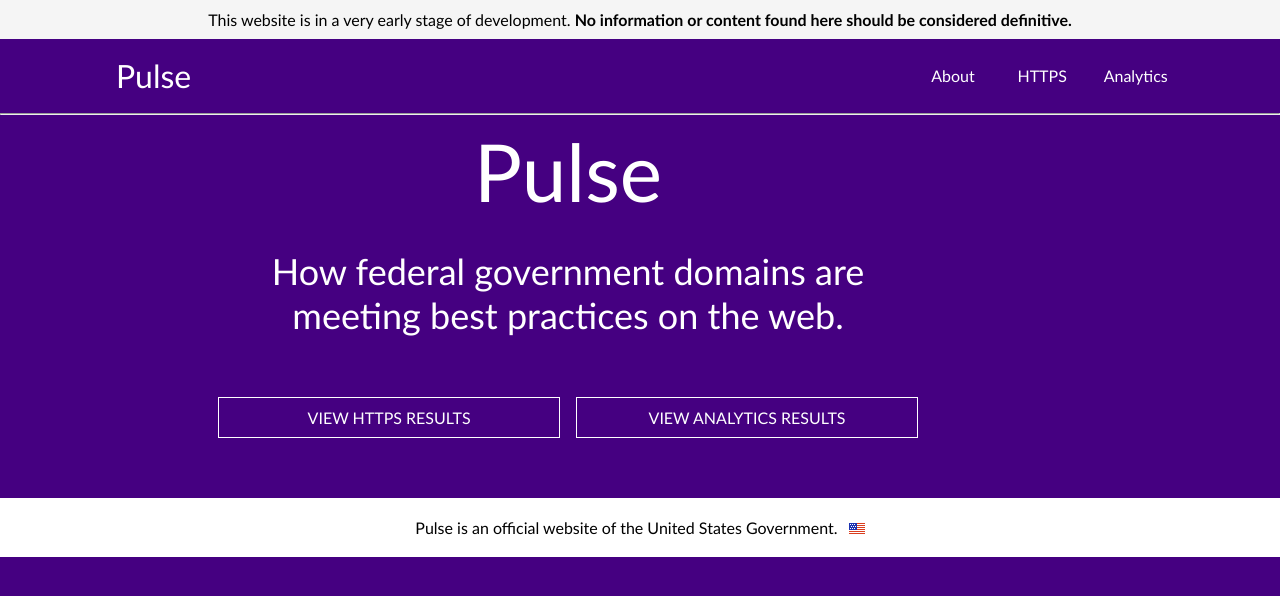
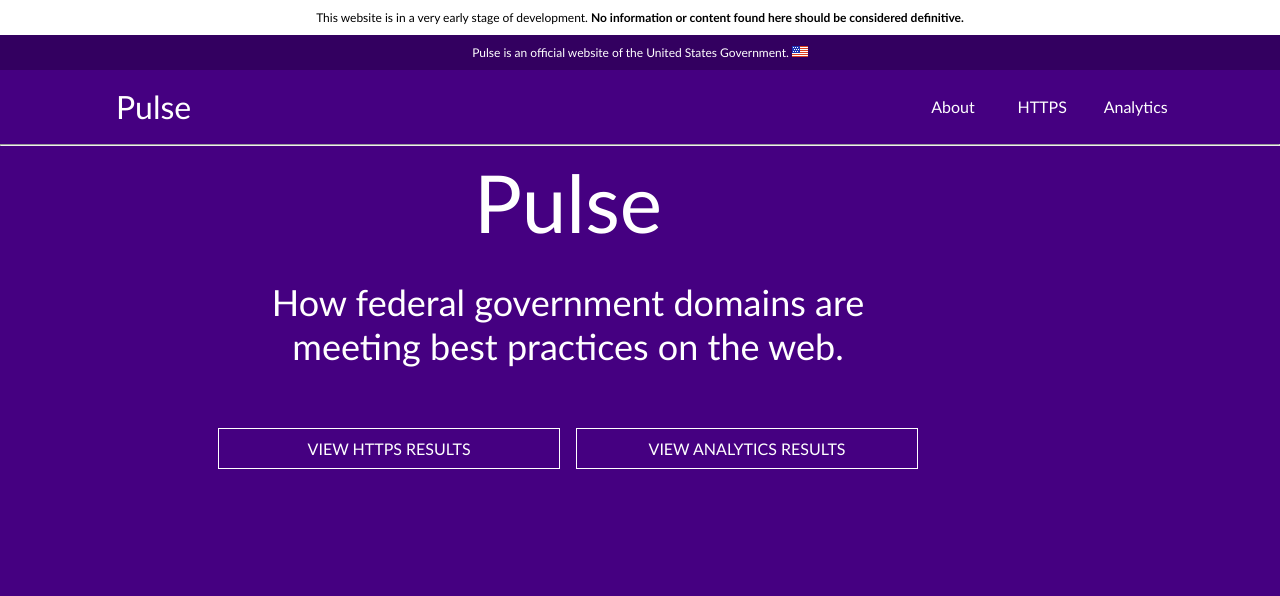
Before and after one commit to 18F/pulse, a Jekyll site: the page built from pages/index.html, in a window 1280 px wide. Shown: the top 596 px of the page. Built offline with Jekyll 4.4.1, drawn with Linux system fonts in a browser that asks for light colours; Markdown is read by kramdown in place of the engine named in the settings.

Commit message:
Moving official US Govt Website tag to the top, refs #75.

```diff
--- a/_includes/disclaimer.html
+++ b/_includes/disclaimer.html
@@ -1,5 +1,12 @@
-<div class="disclaimer">
+<header class="site-header">
     <p>
         This website is in a very early stage of development. <strong>No information or content found here should be considered definitive.</strong>
     </p>
-</div>
+
+    <p class="us-official">
+	  	{{ site.name }} is an official website of the United States Government.
+	  	<img
+	  	alt="US flag signifying that this is a United States Federal Government website"
+	  	src="/assets/images/us_flag_small.png">
+  	</p>
+</header>
--- a/_includes/footer.html
+++ /dev/null
@@ -1,7 +0,0 @@
-<footer>
-  {{ site.name }} is an official website of the United States Government.
-
-  <img
-    alt="US flag signifying that this is a United States Federal Government website"
-    src="/assets/images/us_flag_small.png">
-</footer>
--- a/_includes/nav.html
+++ b/_includes/nav.html
@@ -1,4 +1,4 @@
-<header>
+<nav>
 
   <h1>
     <a href="/">{{ site.name }}</a>
@@ -16,6 +16,6 @@
     </li>
   </ul>
 
-</header>
+</nav>
 
 <hr/>
--- a/_layouts/default.html
+++ b/_layouts/default.html
@@ -13,8 +13,6 @@
   {{ content }}
 </section>
 
-{% include footer.html %}
-
 {% include analytics.html %}
 
 </body>
--- a/assets/css/main.css
+++ b/assets/css/main.css
@@ -14,38 +14,42 @@
 
 body {
   background-color: #450081;
-  color: #ffffff;
-  font-family: Lato, Arial, sans-serif; }
+  color: white;
+  font-family: "Lato", Helvetica, sans-serif; }
   body a {
     color: #ffffff;
     text-decoration: none; }
 
-.disclaimer {
-  margin: 0 auto 0px auto;
-  padding: 10px;
+header.site-header {
+  font-size: 12px;
   text-align: center;
-  background-color: #f5f5f5;
-  color: #000000; }
+  color: #000000;
+  background: white; }
+  header.site-header p {
+    padding: 10px 0; }
+  header.site-header .us-official {
+    background-color: #330060;
+    color: white; }
 
-header {
+nav {
   max-width: 68em;
   margin-left: auto;
   margin-right: auto;
   padding: 10px 0; }
-  header:after {
+  nav:after {
     content: "";
     display: table;
     clear: both; }
-  header h1 {
+  nav h1 {
     float: left;
     display: block;
     margin-right: 2.35765%;
     width: 74.41059%;
     margin-top: 7px;
     padding-left: 20px; }
-    header h1:last-child {
+    nav h1:last-child {
       margin-right: 0; }
-  header ul {
+  nav ul {
     float: left;
     display: block;
     margin-right: 2.35765%;
@@ -54,24 +58,24 @@
     margin-left: auto;
     margin-right: auto;
     padding-left: 0; }
-    header ul:last-child {
+    nav ul:last-child {
       margin-right: 0; }
-    header ul:after {
+    nav ul:after {
       content: "";
       display: table;
       clear: both; }
-    header ul li {
+    nav ul li {
       float: left;
       display: block;
       margin-right: 2.35765%;
       width: 31.76157%;
       margin-top: 17px; }
-      header ul li:last-child {
+      nav ul li:last-child {
         margin-right: 0; }
 
 hr.white {
-  height: 2px;
-  background-color: #ffffff; }
+  height: 1px;
+  background-color: white; }
 
 .content {
   max-width: 68em;
@@ -128,27 +132,11 @@
       text-align: center;
       text-transform: uppercase;
       font-size: 16px;
-      border: 1px solid #ffffff; }
+      border: 1px solid white; }
       .content ul.results li:last-child {
         margin-right: 0; }
   .content .construction {
     margin: 50px 0;
     font-size: 50px; }
 
-footer {
-  float: left;
-  display: block;
-  margin-right: 2.35765%;
-  width: 100%;
-  background: #ffffff;
-  color: #000000;
-  margin: 20px auto;
-  padding: 20px;
-  text-align: center; }
-  footer:last-child {
-    margin-right: 0; }
-  footer img {
-    display: inline-block;
-    margin-left: 7px; }
-
 /*# sourceMappingURL=main.css.map */
```
Also changed, not shown: assets/scss/main.scss (+21 -32 lines), 1 other file.
